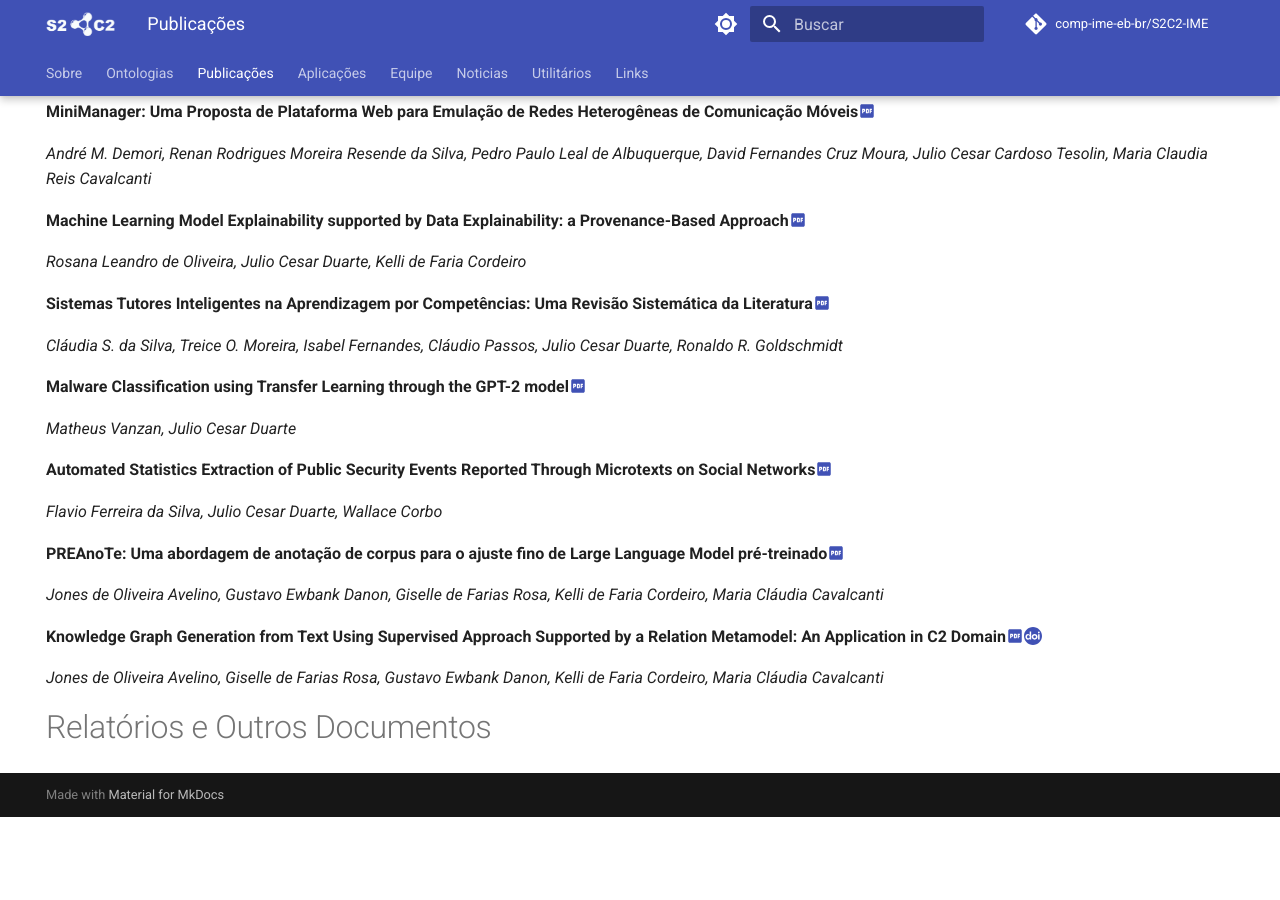
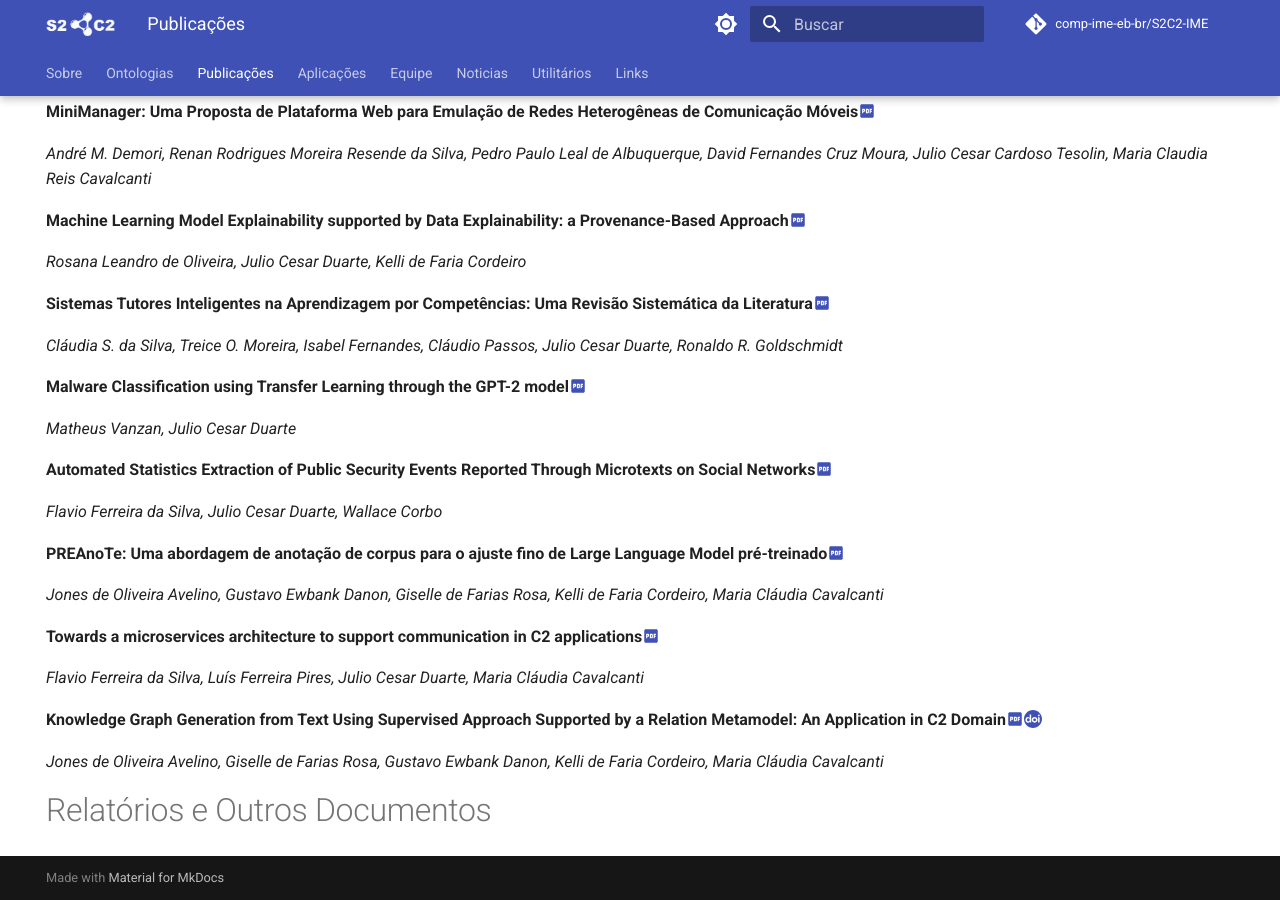
Before and after one commit to comp-ime-eb-br/S2C2-IME, an MkDocs documentation site: the page built from docs/publi.md, in a window 1280 px wide and 900 px high, scrolled down 1122 px. Built offline with MkDocs 1.6.1 and Material for MkDocs 9.7.7, drawn with Linux system fonts in a browser that asks for light colours; comment, search, counter and statistics services are not loaded; before the commit the page ends 1939 px from its top, so only the background shows below that.

Commit message:
incluí oartigo do Flávio na SOSE

```diff
--- a/docs/publi.md
+++ b/docs/publi.md
@@ -72,6 +72,13 @@ hide:
 
 *Jones de Oliveira Avelino, Gustavo Ewbank Danon, Giselle de Farias Rosa, Kelli de Faria Cordeiro, Maria Cláudia Cavalcanti*
 
+
+
+**Towards a microservices architecture to support communication in C2 applications**[:material-file-pdf-box:{ title="file"}](https://github.com/comp-ime-eb-br/S2C2-IME/blob/main/publi/2024_SOSE_TowardsMSA_capa.pdf?raw=true){:download="Towards_MSA"}
+
+*Flavio Ferreira da Silva, Luís Ferreira Pires, Julio Cesar Duarte, Maria Cláudia Cavalcanti*
+
+
 **Knowledge Graph Generation from Text Using Supervised Approach Supported by a Relation Metamodel: An Application in C2 Domain**[:material-file-pdf-box:{ title="file"}](https://github.com/comp-ime-eb-br/S2C2-IME/blob/main/publi/2024_ICEIS_KnowledgeGraphGen_capa.pdf?raw=true){:download="24_ICEIS_KnowldegeGraphGen"}[:simple-doi:](https://www.scitepress.org/Link.aspx?doi=10.5220/0012629300003690)
 
 *Jones de Oliveira Avelino, Giselle de Farias Rosa, Gustavo Ewbank Danon,  Kelli de Faria Cordeiro, Maria Cláudia Cavalcanti*
```
